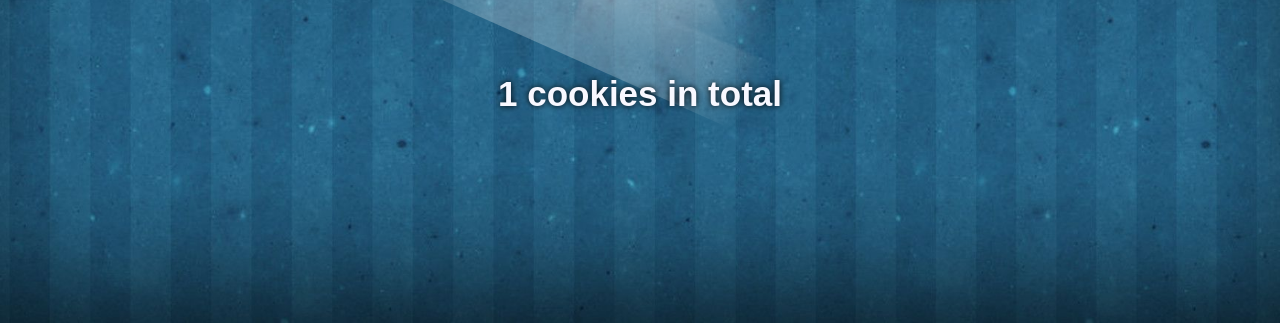
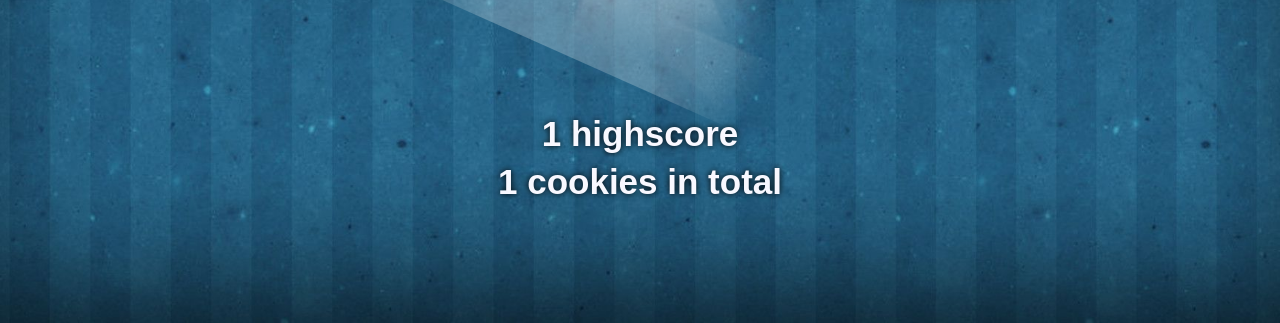
Before and after one commit to MAGS-GHC/clicker-spil-rasmussckaletz, a plain HTML site: page index.html in a window 1280 px wide. Both pictures are taken after a click on the picture 640 px from the left and 400 px from the top of the page. Shown: the part 477-800 px from the top of the page. Drawn offline with Linux system fonts and the light colour scheme.

Commit message:
Tilføjelse af highscore

```diff
--- a/app.js
+++ b/app.js
@@ -1,6 +1,7 @@
 // Definer variabler til antal cookies og cookies i alt
 let cookies = 0;
 let cookiesInTotal = 0;
+let highscore = 0;
 
 // Definer de forskellige opgraderinger til cookies delen
 const multiplierCookies = {
@@ -112,10 +113,13 @@ function UpdateCookieCounter() {
 
 // Definer hvad der sker, når der klikkes på cookie
 function ClickOnCookie() {
-    let sound = document.getElementById("cookielyd");
     cookies += cookieMultiplier; // tilføj antal cookies til tæller (cookieMultiplier angiver det level og antal cookies, vi har købt)
     cookiesInTotal += cookieMultiplier; // tilføj antal cookies til total tæller (cookieMultiplier angiver det level og antal cookies, vi har købt)
-    sound.play();
+    if (cookies > highscore){
+        highscore = cookies;
+        document.getElementById("highscore").innerHTML = `${highscore} highscore`;
+    }
+    console.log(highscore);
     UpdateCookieCounter();
 }
 
@@ -145,7 +149,6 @@ function MultiplierCookieStore() {
                 cookieMultiplier = level.nextLevel; // Fastsætter nyt level
                 UpdateCookieCounter(level.price); // Opdaterer counter
                 showPopup(String(cookieMultiplier));
-                //window.alert("Du opgraderede antal cookies pr. klik!"); // Giver achievement / confirmation popup ved køb
             }
             break;
         }
--- a/index.html
+++ b/index.html
@@ -11,7 +11,6 @@
 </head>
 <body background="/Billeder/cookieclickerbackground.jpg">
     <center>
-        <audio id="cookielyd" src="/Lyde/cookie-eat.mp3"></audio>
         <p id="cookies">0 cookies</p>
         <div id="shine"></div>
         <div id="shine2"></div>
@@ -19,6 +18,7 @@
         <button id="cookieknap" onclick="MultiplierCookieStore()">2 x Cookies</button>
         <button id="autoclicker" onclick="AutoclickerStore()">1 x Autoclicker</button>
         <p id="cookiesInTotal">0 cookies in total</p>
+        <p id="highscore">0 highscore</p>
     </center>
 </body>
 </html>
@@ -27,7 +27,7 @@
     <div class="head">
       <div class="icon">
         <div class="box">
-          <img src="/Billeder/Golden_cookie.png" draggable="false" class="golden-cookie" alt="Golden Cookie">
+          <img src="/Billeder/goldencookie.png" draggable="false" class="golden-cookie" alt="Golden Cookie">
           <i class="fa fa-check"></i>
         </div>
       </div>
--- a/style.css
+++ b/style.css
@@ -75,7 +75,21 @@ body {
     -ms-transform: translate(-50%, -50%);
     transform: translate(-50%, -50%);
     position: absolute;
-    top: 65%;
+    top: 76%;
+    left: 50%;
+    padding-top: 8%;
+    color: ghostwhite;
+    font-weight: bold;
+    font-size: 35px;
+    font-family: Arial, Helvetica, sans-serif;
+    text-shadow: 0px 0px 6px black;
+  }
+
+  #highscore {
+    -ms-transform: translate(-50%, -50%);
+    transform: translate(-50%, -50%);
+    position: absolute;
+    top: 70%;
     left: 50%;
     padding-top: 8%;
     color: ghostwhite;
```
Also changed, not shown: Billeder/golden_cookie.png. Lines whose indentation alone changed are shown as unchanged.
